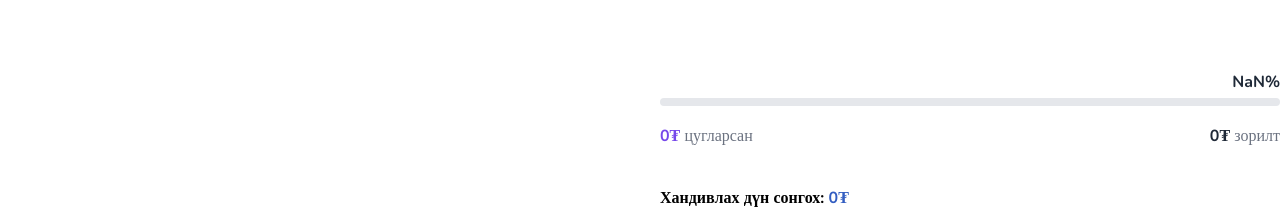
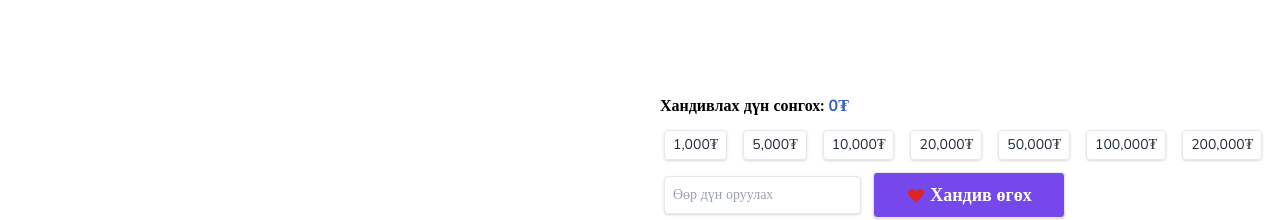
Before and after one commit to zochil/zochilcare.mn, a Next.js app: page / in a window 1280 px wide. Shown: the part 173-393 px from the top of the page. Built offline with nearby package versions, Linux system fonts and the light colour scheme; no server answers.

Commit message:
lined progress bar

```diff
--- a/src/pages/index.js
+++ b/src/pages/index.js
@@ -105,7 +105,7 @@
               </p>
             </div>
             <div className="mt-4">
-              <div className="flex justify-between">
+              {/* <div className="flex justify-between">
                 <div className="flex gap-1 process-pledged">
 
                 </div>
@@ -114,9 +114,9 @@
                     {Math.ceil((campaign.raised * 100) / campaign.goal)}%
                   </span>{" "}
                 </div>
-              </div>
+              </div> */}
 
-              <div className="relative pt-1">
+              {/* <div className="relative pt-1">
                 <div className="flex h-2 mb-4 overflow-hidden text-xs bg-gray-200 rounded">
                   <div
                     style={{
@@ -126,8 +126,8 @@
                     className="flex flex-col justify-center text-center text-white shadow-none whitespace-nowrap"
                   ></div>
                 </div>
-              </div>
-              <div className="flex justify-between gap-5 mt-5 leading-5 text-gray-500">
+              </div> */}
+              {/* <div className="flex justify-between gap-5 mt-5 leading-5 text-gray-500">
                 <div className="process-funded">
                   <span
                     className="font-bold text-gray-800"
@@ -146,7 +146,8 @@
                   </span>{" "}
                   зорилт
                 </div>
-              </div>
+              </div> */}
+
               <div className="mt-10">
                 <p className="mb-2 font-bold">
                   Хандивлах дүн сонгох:{" "}
```
